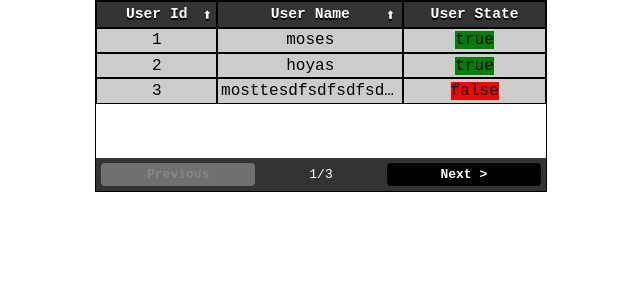
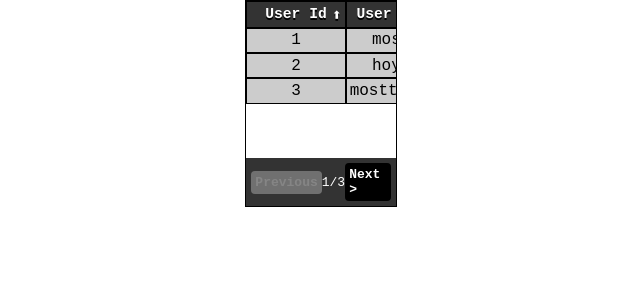
Before and after one commit to uriportnoy/react-tbl, a React (Create React App) app: page / in a window 1280 px wide. Shown: the top 300 px of the page, without its empty margins (319-959 px from the left). Built offline with nearby package versions, Linux system fonts and the light colour scheme.

Commit message:
table wrapper max width + overflow properties

```diff
--- a/src/App.jsx
+++ b/src/App.jsx
@@ -15,7 +15,7 @@
         defaultPageSize = {3}
         sortable = {true}
         style = {{
-          maxWidth: '450px',
+          maxWidth: '150px',
           maxHeight: '120px',
           minHeight: '40pt',
           minWidth: 'auto',
--- a/src/components/fakeData/getColumns.js
+++ b/src/components/fakeData/getColumns.js
@@ -6,9 +6,6 @@
         header: 'User Id',
         colKey: 'id',
         size: 1,
-        // filterBy: (currentValue,nextValue) => {
-        //     return
-        // }
     },{
         header: 'User Name',
         colKey: 'name',
@@ -24,5 +21,5 @@
 ]);
 
 const CustomCell = styled.span`
-    background: ${props => props.value ? 'green' : 'red'}
+    color: ${props => props.value ? 'green' : 'red'};
 `;
--- a/src/components/tableMaker/tableHead.jsx
+++ b/src/components/tableMaker/tableHead.jsx
@@ -16,8 +16,7 @@
         setSortDirections(directions);
     }
 },[]);
-
-return (
+  return (
     <Thead
         backgroundColor = {tableHeader?.backgroundColor}
         color = {tableHeader?.color}
@@ -70,7 +69,7 @@
     box-sizing: border-box;
     min-width: ${props => props.cloumnMinWidth || '120px'};
     position: relative;
-    cursor: ${props => (props.sortDirection  === false) ||  (props.sortDirection) ? 'pointer' : 'auto'};
+    cursor: ${props => (props.sortDirection  === false) || (props.sortDirection) ? 'pointer' : 'auto'};
 
     &::after{
         content: '${props => props.sortDirection ? '⬆' : props.sortDirection  === false ? '⬇' : ''}';
--- a/src/components/tableMaker/tableMaker.jsx
+++ b/src/components/tableMaker/tableMaker.jsx
@@ -65,6 +65,8 @@
             bodyMaxHeight = {maxHeight}
             overflowY = {overflowY}
             fontFamily = {table?.fontFamily}
+            maxWidth = {table?.maxWidth}
+            overflowX = {table?.overflowX}
         >
         <table>
             <TableHead columns={columns} sortArray={sortArray}/>
@@ -91,6 +93,7 @@
 export const TblWrapper = styled.div`
     flex: 1 1 auto;
     overflow-x: ${props => props.overflowX};
+    max-width: ${props => props.maxWidth};
     *{
         font-family: ${props => props.fontFamily};
     }
```
Also changed, not shown: 1 other file (tests, documents, lock files or other folders).
